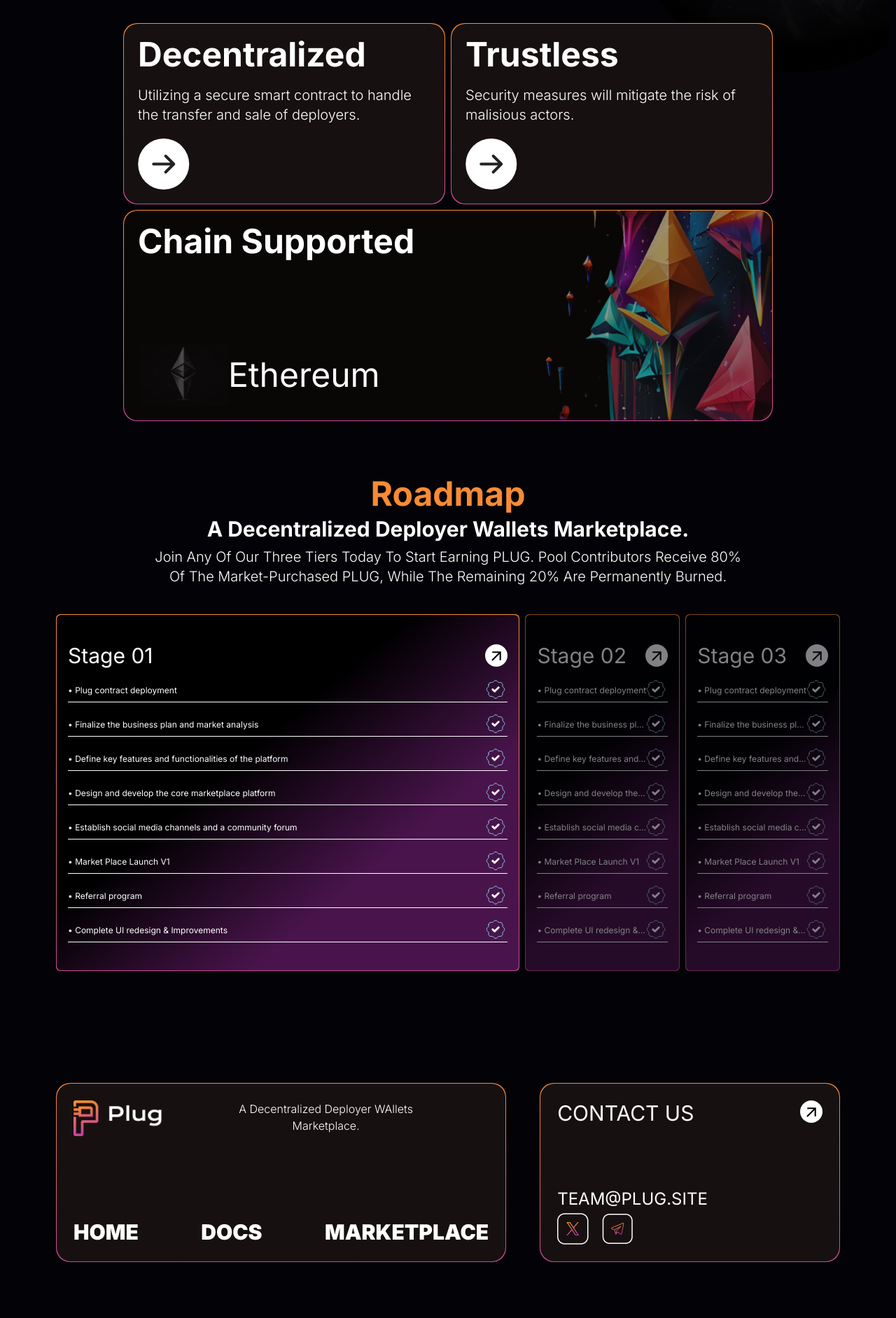
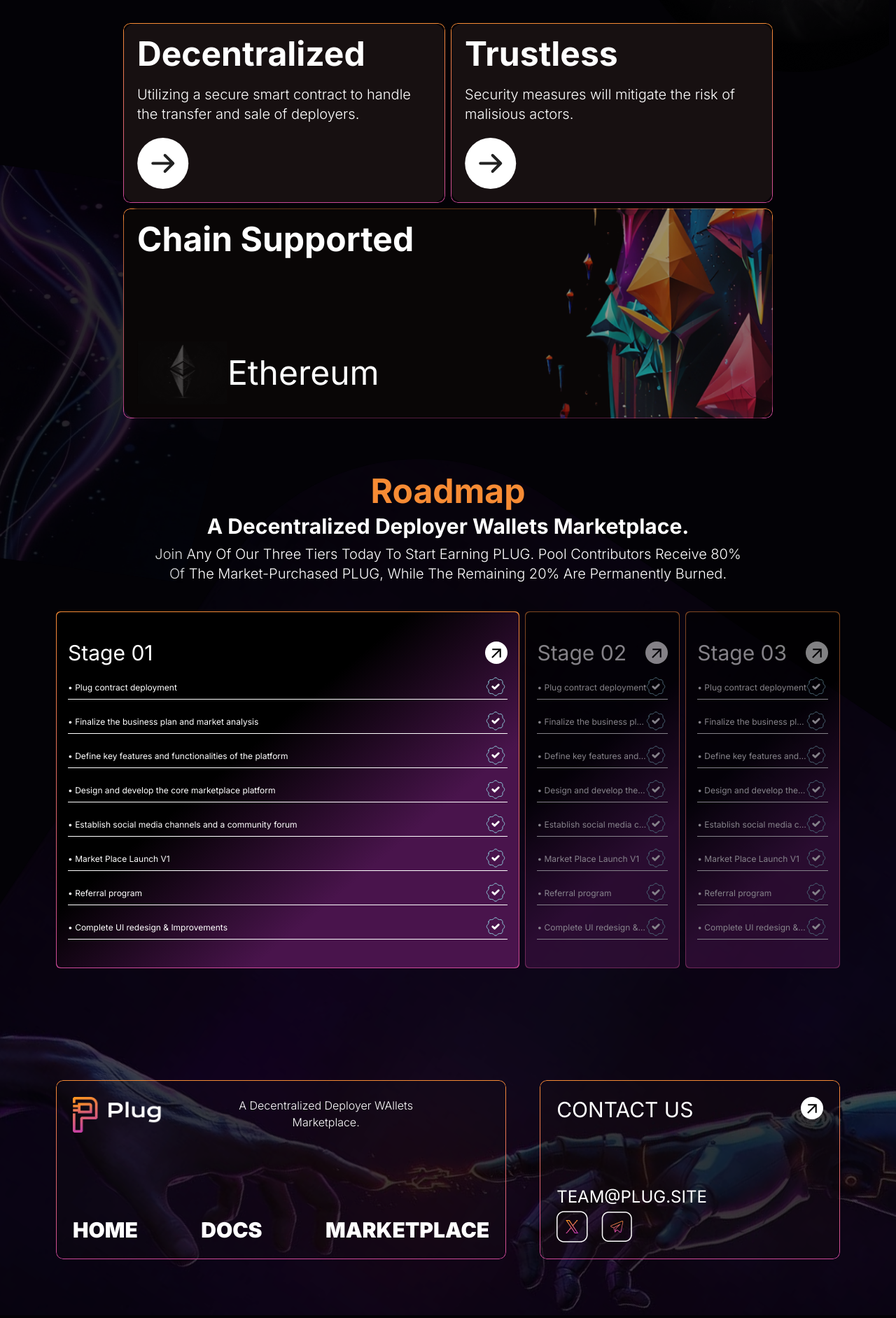
Before and after one commit to xerexodia/plug, a Next.js app: page / in a window 1280 px wide. Shown: the part 1591-3475 px from the top of the page at 70% size. Built offline with nearby package versions, Linux system fonts and the light colour scheme.

Commit message:
adding footer image

```diff
--- a/src/components/Box/Box.tsx
+++ b/src/components/Box/Box.tsx
@@ -1,29 +1,20 @@
 import React from "react";
-
+import "./styles.css";
 const Box = ({
   children,
-  style,
+  bgColor = "rgba(23, 16, 17,1)",
 }: {
   children: React.ReactNode;
-  style?: React.CSSProperties;
+  bgColor?: string;
 }) => {
   return (
-    <div
-      style={{
-        flex: 1,
-        padding: 1,
-        borderRadius: 20,
-        backgroundImage:
-          "linear-gradient(0deg, rgba(204,73,153,1) 0%, rgba(247,139,52,1) 100%)",
-        ...style,
-      }}
-    >
+    <div className="box">
       <div
         style={{
           display: "flex",
           height: "100%",
           width: "100%",
-          backgroundColor: "#171011",
+          backgroundColor: bgColor,
           borderRadius: 20,
           gap: 20,
           overflow: "hidden",
--- /dev/null
+++ b/src/components/Box/styles.css
@@ -0,0 +1,20 @@
+.box {
+  flex: 1;
+  position: relative;
+  overflow: "hidden";
+}
+.box::before {
+  content: "";
+  position: absolute;
+  inset: 0;
+  border-radius: 10px;
+  padding: 1px;
+  background: linear-gradient(
+    0deg,
+    rgba(204, 73, 153, 1) 0%,
+    rgba(247, 139, 52, 1) 100%
+  );
+  -webkit-mask: linear-gradient(#fff 0 0) content-box, linear-gradient(#fff 0 0);
+  -webkit-mask-composite: xor;
+  mask-composite: exclude;
+}
--- a/src/components/LandingPage/Footer/Footer.tsx
+++ b/src/components/LandingPage/Footer/Footer.tsx
@@ -3,12 +3,24 @@ import Image from "next/image";
 import React from "react";
 import logo from "../../../../public/logo.png";
 import doubleIcon from "../../../../public/doubleIcon.png";
+import footer from "../../../../public/footer.png";
 import { MdArrowOutward } from "react-icons/md";
 const Footer = () => {
   return (
-    <div className="flex p-20 gap-12">
+    <div className="relative flex p-20 gap-12">
+      <Image
+        src={footer}
+        alt=""
+        style={{
+          position: "absolute",
+          zIndex: -100,
+          bottom: 0,
+          left: 0,
+          opacity: 0.4,
+        }}
+      />
       <div className="flex w-3/5 h-64 ">
-        <Box>
+        <Box bgColor="rgba(23, 16, 17,0.2)">
           <div className="flex flex-col flex-1 p-6 justify-between">
             <div className="flex items-start justify-between">
               <Image className="w-32" src={logo} alt="" />
@@ -32,7 +44,7 @@ const Footer = () => {
         </Box>
       </div>
       <div className="flex w-2/5 justify-between">
-        <Box>
+        <Box bgColor="rgba(23, 16, 17,0.3)">
           <div className="flex flex-col flex-1 p-6 justify-between">
             <div className="flex items-start justify-between">
               <span className="text-white font-semiBold text-3xl">
--- a/src/components/LandingPage/FourthSection/FourthSection.tsx
+++ b/src/components/LandingPage/FourthSection/FourthSection.tsx
@@ -4,12 +4,25 @@ import React from "react";
 import img from "../../../../public/btn.svg";
 import bg from "../../../../public/bg.png";
 import diamond from "../../../../public/diamond.svg";
+import wave from "../../../../public/wave.png";
 import Image from "next/image";
 import Box from "@/components/Box/Box";
 import { motion } from "framer-motion";
 
 const FourthSection = () => {
   return (
+    <div className="relative">
+      <Image
+        style={{
+          position: "absolute",
+          left: 0,
+          height: 600,
+          opacity: 0.5,
+          top: 200,
+        }}
+        src={wave}
+        alt=""
+      />
       <div className="flex flex-col gap-2 px-44">
         <motion.div
           initial={{
@@ -24,7 +37,7 @@ const FourthSection = () => {
           transition={{ ease: "easeInOut" }}
           className="flex  gap-2"
         >
-        <Box style={{ width: "50%" }}>
+          <Box>
             <div
               style={{
                 display: "flex",
@@ -44,7 +57,7 @@ const FourthSection = () => {
               </div>
             </div>
           </Box>
-        <Box style={{ width: "50%" }}>
+          <Box>
             <div
               style={{
                 display: "flex",
@@ -98,7 +111,9 @@ const FourthSection = () => {
                   justifyContent: "space-between",
                 }}
               >
-              <h3 className="text-5xl text-white font-bold">Chain Supported</h3>
+                <h3 className="text-5xl text-white font-bold">
+                  Chain Supported
+                </h3>
                 <div className="flex flex-row items-center">
                   <Image
                     src={diamond}
@@ -115,6 +130,7 @@ const FourthSection = () => {
           </Box>
         </motion.div>
       </div>
+    </div>
   );
 };
 
```
Also changed, not shown: public/footer.png (added), public/wave.png (added). Lines whose indentation alone changed are shown as unchanged.
